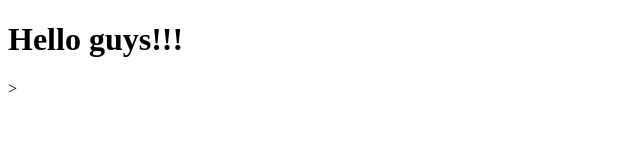
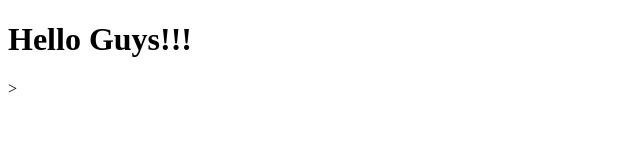
Before and after one commit to spivak19/coursera-js, a plain HTML site: page site/index.html in a window 1280 px wide. Shown: the full height of the page, 0-640 px from the left. Drawn offline with Linux system fonts and the light colour scheme.

Commit message:
another addition

```diff
--- a/site/index.html
+++ b/site/index.html
@@ -6,7 +6,7 @@
 </head>
 <body>
 
-<h1> Hello guys!!!</h1>
+<h1> Hello Guys!!!</h1>
 
 </body>
 </html>>
```
